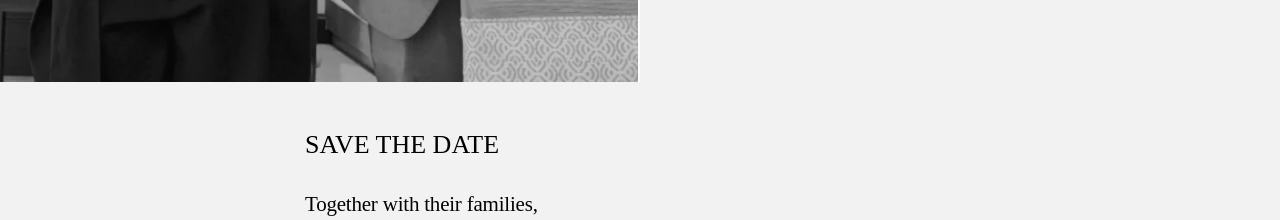
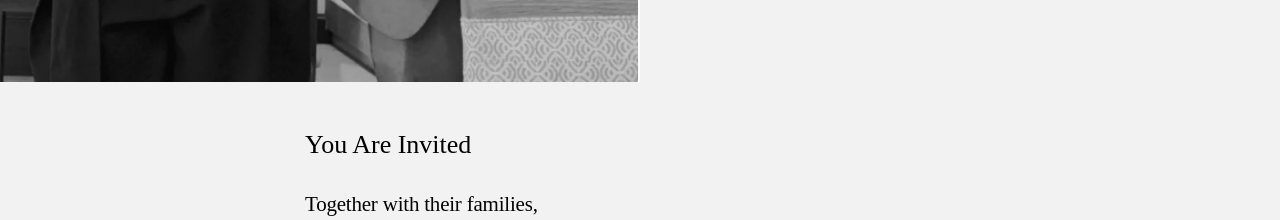
Before and after one commit to JustHouse011/thami-wesley-wedding, a React (Vite) app: page / in a window 1280 px wide. Shown: the part 3120-3340 px from the top of the page. Built offline with nearby package versions, Linux system fonts and the light colour scheme; a web font is replaced by a local one.

Commit message:
Change Save the Date heading to You Are Invited

```diff
--- a/src/App.tsx
+++ b/src/App.tsx
@@ -100,7 +100,7 @@ function Portraits() {
 function SaveTheDate() {
   return (
     <section className="save-date copy-section" aria-labelledby="save-date-title" data-node-id="3:63">
-      <h2 id="save-date-title">SAVE THE DATE</h2>
+      <h2 id="save-date-title">You Are Invited</h2>
       <div className="save-date-content">
         <p>Together with their families,<br />Thami Kotlolo &amp; Wesley Willis request the pleasure of your company at their wedding celebration.</p>
         <p>Come share in a day of love, culture, and laughter.</p>
```
